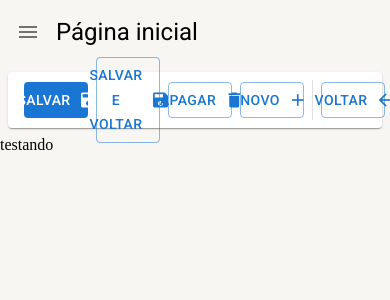
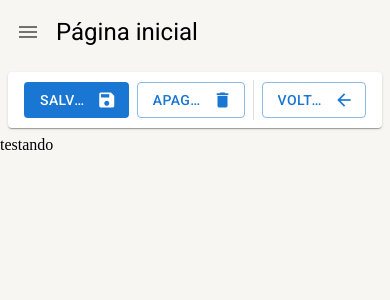
Before and after one commit to sueliosantos/react-material-ui, a React (Create React App) app: page /dashboard in a window 390 px wide. Shown: the top 300 px of the page. Built offline with nearby package versions, Linux system fonts and the light colour scheme.

Commit message:
terminando barra de detahes + json server

```diff
--- /dev/null
+++ b/mock/database.json
@@ -0,0 +1,3 @@
+{
+  "pessoas": []
+}
--- a/package.json
+++ b/package.json
@@ -25,12 +25,14 @@
     "@typescript-eslint/parser": "^5.46.0",
     "eslint": "^8.29.0",
     "eslint-plugin-react": "^7.31.11",
+    "json-server": "^0.17.1",
     "web-vitals": "^2.1.4"
   },
   "scripts": {
     "start": "react-scripts start",
     "build": "react-scripts build",
     "test": "react-scripts test",
+    "mock": "yarn run json-server -w -p 3333 ./mock/database.json",
     "eject": "react-scripts eject"
   },
   "eslintConfig": {
--- a/src/shared/components/ferramentas-detalhe/BarraFerramentasDetalhe.tsx
+++ b/src/shared/components/ferramentas-detalhe/BarraFerramentasDetalhe.tsx
@@ -1,12 +1,19 @@
-import { Box, Button, Divider, Icon, Paper, useTheme } from "@mui/material";
+import { Box, Button, Divider, Icon, Paper, Skeleton, Typography, useMediaQuery, useTheme } from "@mui/material";
 
 interface IBarraFerramentasDetalhePorps {
   textoBotaoNovo?: string;
+
+  monstrarBotaoSalvar?: string;
+  monstrarBotaoSalvarEFechar?: string;
+  monstrarBotaoApagar?: string;
   monstrarBotaoNovo?: string;
   monstrarBotaoVoltar?: string;
-  monstrarBotaoApagar?: string;
-  monstrarBotaoSalvar?: string;
-  monstrarBotaoSalvarEFechar?: string;
+
+  monstrarBotaoSalvarCarregando?: boolean;
+  monstrarBotaoSalvarEFecharCarregando?: string;
+  monstrarBotaoApagarCarregando?: string;
+  monstrarBotaoNovoCarregando?: string;
+  monstrarBotaoVoltarCarregando?: string;
 
   aoClicarEmNovo?: () => void;
   aoClicarEmVoltar?: () => void;
@@ -25,6 +32,12 @@ export const BarraFerramentasDetalhe: React.FC<IBarraFerramentasDetalhePorps> =
   monstrarBotaoSalvar = true,
   monstrarBotaoSalvarEFechar = false,
 
+  monstrarBotaoNovoCarregando = false,
+  monstrarBotaoVoltarCarregando = false,
+  monstrarBotaoApagarCarregando = false,
+  monstrarBotaoSalvarCarregando = false,
+  monstrarBotaoSalvarEFecharCarregando = false,
+
   aoClicarEmNovo,
   aoClicarEmVoltar,
   aoClicarEmApagar,
@@ -32,6 +45,8 @@ export const BarraFerramentasDetalhe: React.FC<IBarraFerramentasDetalhePorps> =
   aoClicarEmSalvarEFechar,
 }) => {
   const theme = useTheme();
+  const smDonw = useMediaQuery(theme.breakpoints.down('sm'));
+  const mdDonw = useMediaQuery(theme.breakpoints.down('md'));
   return (
     <Box
       height={theme.spacing(5)}
@@ -43,7 +58,7 @@ export const BarraFerramentasDetalhe: React.FC<IBarraFerramentasDetalhePorps> =
       gap={1}
       alignItems="center"
     >
-      {monstrarBotaoSalvar && (
+      {(monstrarBotaoSalvar && !monstrarBotaoSalvarCarregando) && (
         <Button
           color="primary"
           variant="contained"
@@ -51,12 +66,17 @@ export const BarraFerramentasDetalhe: React.FC<IBarraFerramentasDetalhePorps> =
           endIcon={<Icon>save</Icon>}
           onClick={aoClicarEmSalvar}
         >
+          <Typography variant="button" whiteSpace='nowrap' textOverflow='ellipsis' overflow='hidden'>
             Salvar
+          </Typography>
         </Button>
-
       )}
 
-      {monstrarBotaoSalvarEFechar && (
+      {monstrarBotaoSalvarCarregando && (
+        < Skeleton width={110} height={60} />
+      )}
+
+      {(monstrarBotaoSalvarEFechar && !monstrarBotaoSalvarEFecharCarregando && !smDonw && !mdDonw) && (
         <Button
           color="primary"
           variant="outlined"
@@ -64,12 +84,16 @@ export const BarraFerramentasDetalhe: React.FC<IBarraFerramentasDetalhePorps> =
           endIcon={<Icon>save</Icon>}
           onClick={aoClicarEmSalvarEFechar}
         >
+          <Typography variant="button" whiteSpace='nowrap' textOverflow='ellipsis' overflow='hidden'>
             Salvar e voltar
+          </Typography>
         </Button>
-
+      )}
+      {(monstrarBotaoSalvarEFecharCarregando && !smDonw && !mdDonw) && (
+        <Skeleton width={180} height={60} />
       )}
 
-      {monstrarBotaoApagar && (
+      {(monstrarBotaoApagar && !monstrarBotaoApagarCarregando) && (
         <Button
           color="primary"
           variant="outlined"
@@ -77,11 +101,17 @@ export const BarraFerramentasDetalhe: React.FC<IBarraFerramentasDetalhePorps> =
           endIcon={<Icon>delete</Icon>}
           onClick={aoClicarEmApagar}
         >
+          <Typography variant="button" whiteSpace='nowrap' textOverflow='ellipsis' overflow='hidden'>
             Apagar
+          </Typography>
         </Button>
+      )}
 
+      {monstrarBotaoApagarCarregando && (
+
+        <Skeleton width={110} height={60} />
       )}
-      {monstrarBotaoNovo &&
+      {(monstrarBotaoNovo && !monstrarBotaoNovoCarregando && !smDonw) &&
         (
 
           <Button
@@ -91,13 +121,22 @@ export const BarraFerramentasDetalhe: React.FC<IBarraFerramentasDetalhePorps> =
             endIcon={<Icon>add</Icon>}
             onClick={aoClicarEmNovo}
           >
+            <Typography variant="button" whiteSpace='nowrap' textOverflow='ellipsis' overflow='hidden'>
               {textoBotaoNovo}
+            </Typography>
           </Button>
         )}
-
-      <Divider variant="middle" orientation="vertical" />
+      {(monstrarBotaoNovoCarregando && !smDonw) && (
+        <Skeleton width={110} height={60} />
+      )}
 
       {monstrarBotaoVoltar &&
+        (monstrarBotaoNovo || monstrarBotaoApagar || monstrarBotaoSalvar || monstrarBotaoSalvarEFechar) &&
+        (
+          <Divider variant="middle" orientation="vertical" />
+        )}
+
+      {(monstrarBotaoVoltar && !monstrarBotaoVoltarCarregando) &&
         (
           <Button
             color="primary"
@@ -106,9 +145,14 @@ export const BarraFerramentasDetalhe: React.FC<IBarraFerramentasDetalhePorps> =
             endIcon={<Icon>arrow_back</Icon>}
             onClick={aoClicarEmVoltar}
           >
+            <Typography variant="button" whiteSpace='nowrap' textOverflow='ellipsis' overflow='hidden'>
               Voltar
+            </Typography>
           </Button>
+        )}
 
+      {monstrarBotaoVoltarCarregando && (
+        <Skeleton width={110} height={60} />
       )}
     </Box>
   );
--- a/src/shared/themes/Dark.ts
+++ b/src/shared/themes/Dark.ts
@@ -3,6 +3,7 @@ import { cyan, yellow } from "@mui/material/colors";
 
 export const DarkTheme = createTheme({
   palette: {
+    mode: "dark",
     primary: {
       main: yellow[700],
       dark: yellow[800],
@@ -20,4 +21,9 @@ export const DarkTheme = createTheme({
       default: "#202124",
     },
   },
+  typography: {
+    allVariants: {
+      color: "white",
+    },
+  },
 });
```
Also changed, not shown: mock/README.md (added), 1 other file (tests, documents, lock files or other folders). Lines whose indentation alone changed are shown as unchanged.
